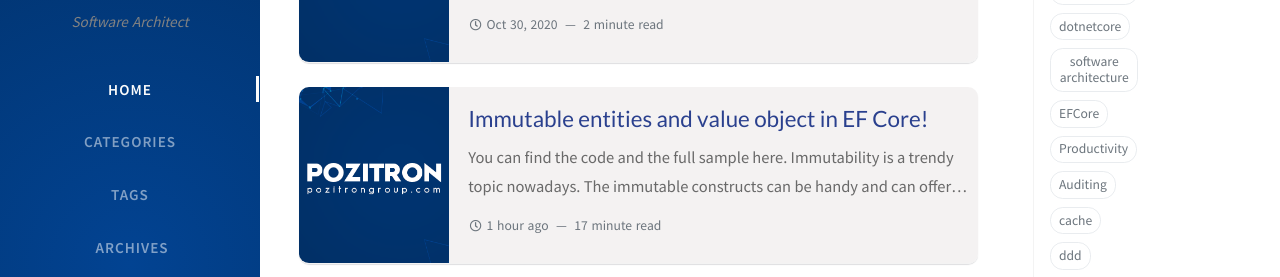
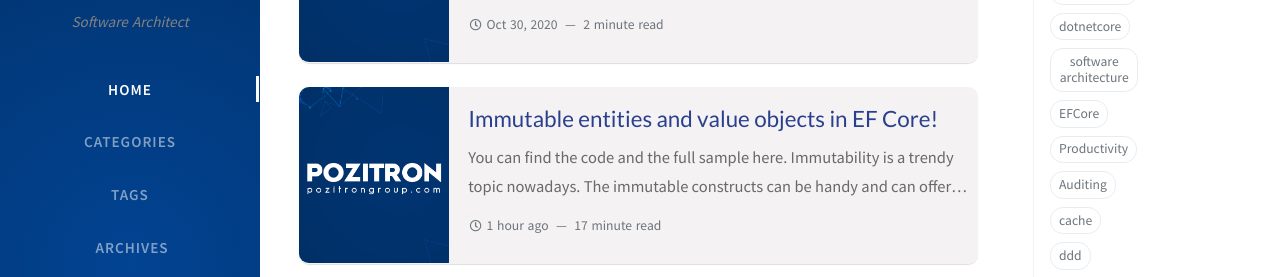
Before and after one commit to fiseni/fiseni.github.io, a Jekyll site: the page built from index.html, in a window 1280 px wide and 900 px high. Shown: the part 186-463 px from the top of the window. Built offline with Jekyll 4.4.1, drawn with Linux system fonts in a browser that asks for light colours; nearby versions of some CDN libraries; the list of posts is cut into pages by our own code; comment, search, counter and statistics services are not loaded.

Commit message:
Update article.

```diff
--- a/_posts/2021-03-10-immutable-entities-in-ef-core.markdown
+++ b/_posts/2021-03-10-immutable-entities-in-ef-core.markdown
@@ -1,7 +1,7 @@
 ---
 # layout: post
 # author: Fati Iseni
-title: "Immutable entities and value object in EF Core!"
+title: "Immutable entities and value objects in EF Core!"
 date: 2021-03-10 17:00:00 +0100
 description: How to implement and persist immutable entities and value object in Entity Framework Core.
 categories: [Software Development]
@@ -53,7 +53,7 @@ The next step would be to go through all the properties and try to make sense of
 - `Id` - This is an identifier of the entity/record. In our case, it's not a business concept but just required technical information. Once the entity is assigned an identifier, there is no reason for the `Id` to change.
 - `OrderNo` - This represents the number of the document/order. This should be a unique identifier, composed of some given business rules. Once the document gets its number, no longer we should be able to change it.
 - `Date` - It is the date of the document. In this example, we'll require the exact date and time to be set automatically by the system itself, not as an input by the user. Additionally, instead of directly setting the date, we'll accept a given service that can provide the required information. This will enable us to mock the service and write better unit tests.
-- `Customer` information - We'd like to group all customer information in a separate construct, and we'll use a value object for that purpose. The customer information should be provided while we create the order. No changes should be allowed, otherwise, that would represent a completely different order.]
+- `Customer` information - We'd like to group all customer information in a separate construct, and we'll use a value object for that purpose. The customer information should be provided while we create the order. No changes should be allowed, otherwise, that would represent a completely different order.
 - `Address` information - We might group the address information in a separate value object too. It is required information to create an order, but the customer can change their mind and update the desired shipping address.
 - `GrandTotal` - It's the sum of the prices of the items in the order. The amount should be automatically updated as we add or delete items from the order.
 - `OrderItems` - It's a list of items in the current order. In this example, once we add an item, we can no longer change it, but only delete it. We also want to encapsulate the actions of adding/deleting items within the `Order` entity.
```
